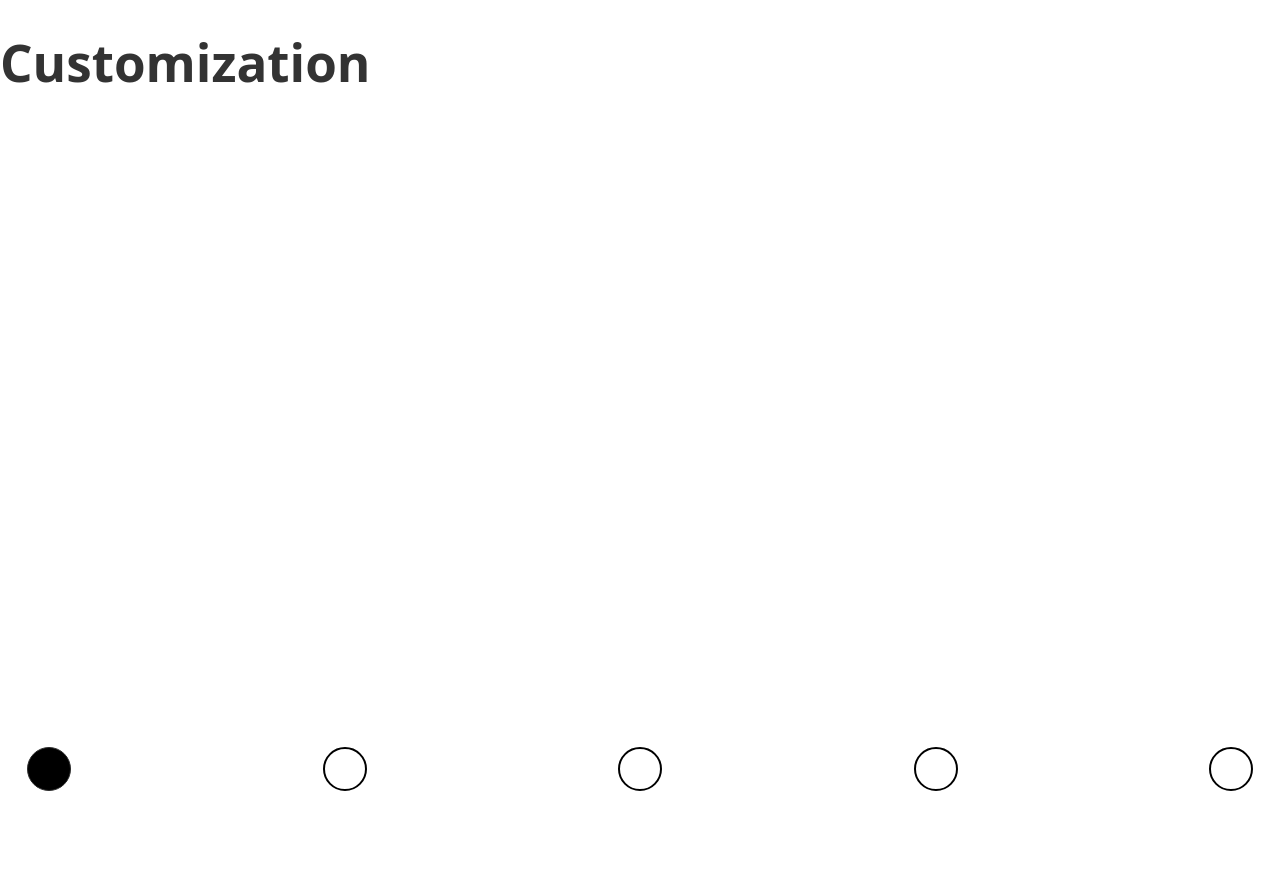
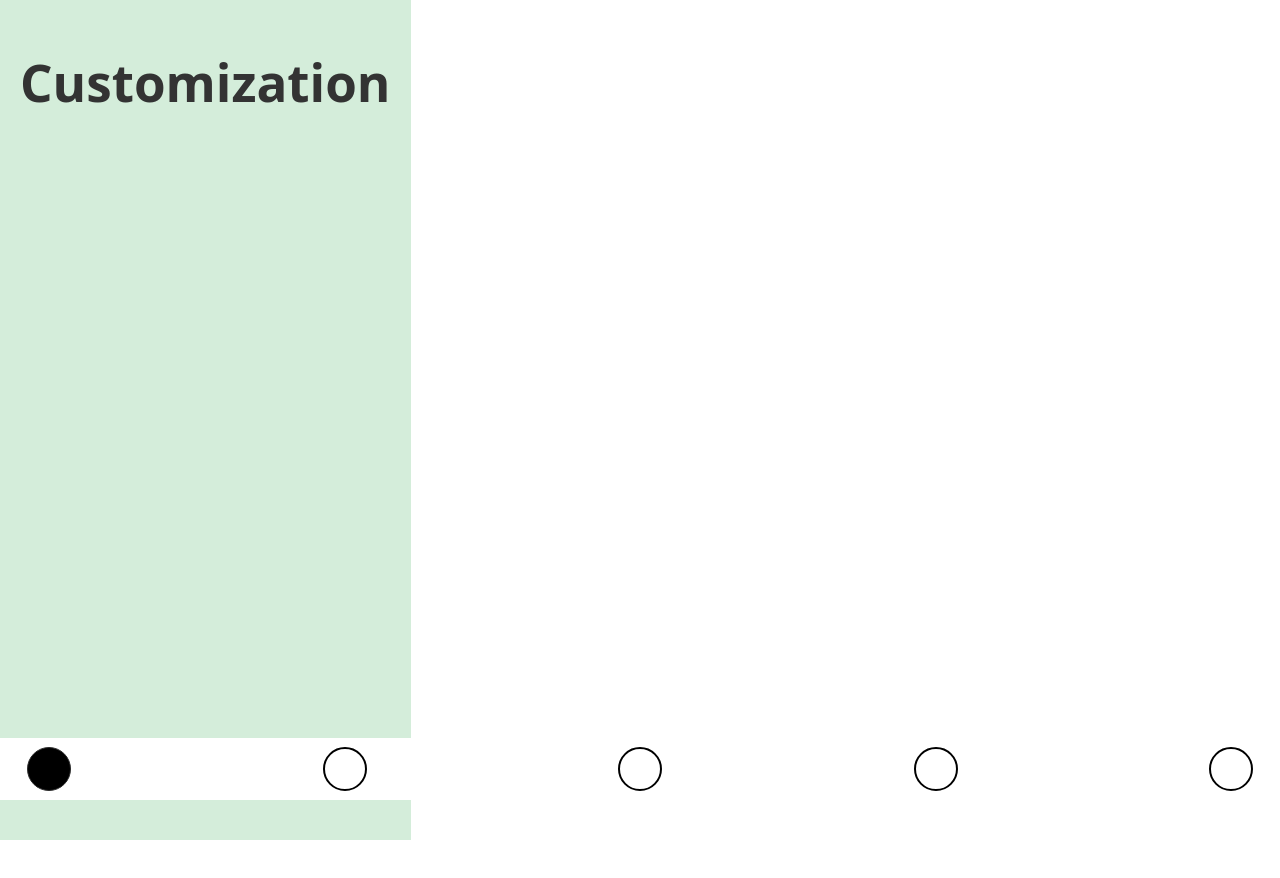
Before and after one commit to phatch21/Group_Project_Scrum, a React (Vite) app in the folder frontend/: page /customization in a window 1280 px wide. Shown: the top 878 px of the page. Built offline with nearby package versions, Linux system fonts and the light colour scheme.

Commit message:
added background color for customization

```diff
--- a/frontend/src/Customization.tsx
+++ b/frontend/src/Customization.tsx
@@ -1,5 +1,9 @@
 function Customization() {
-  return <h1>Customization</h1>;
+  return (
+    <div style={{ backgroundColor: '#d4edda', height: '100vh', padding: '20px' }}>
+      <h1>Customization</h1>
+    </div>
+  );
 }
 
 export default Customization;
```
